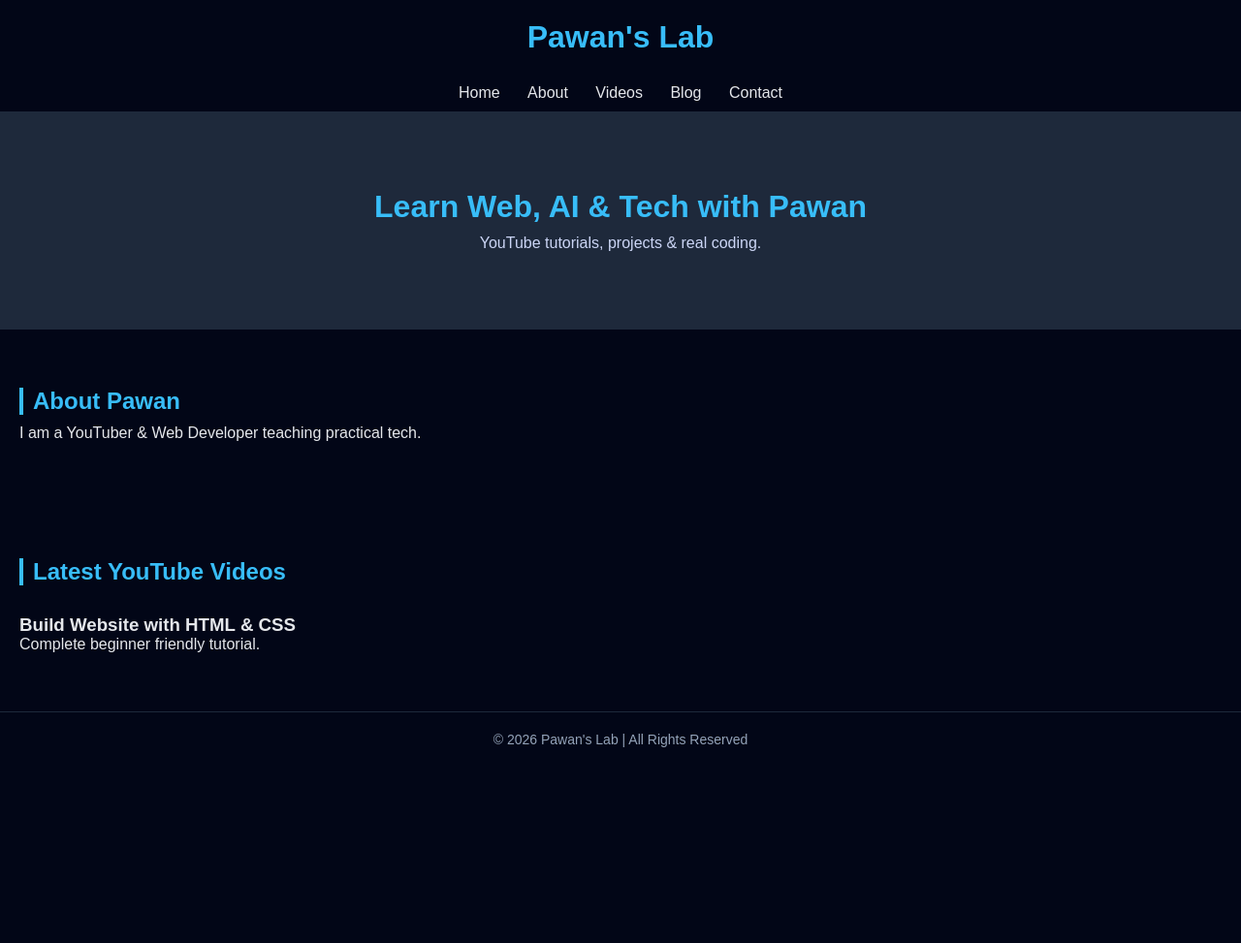
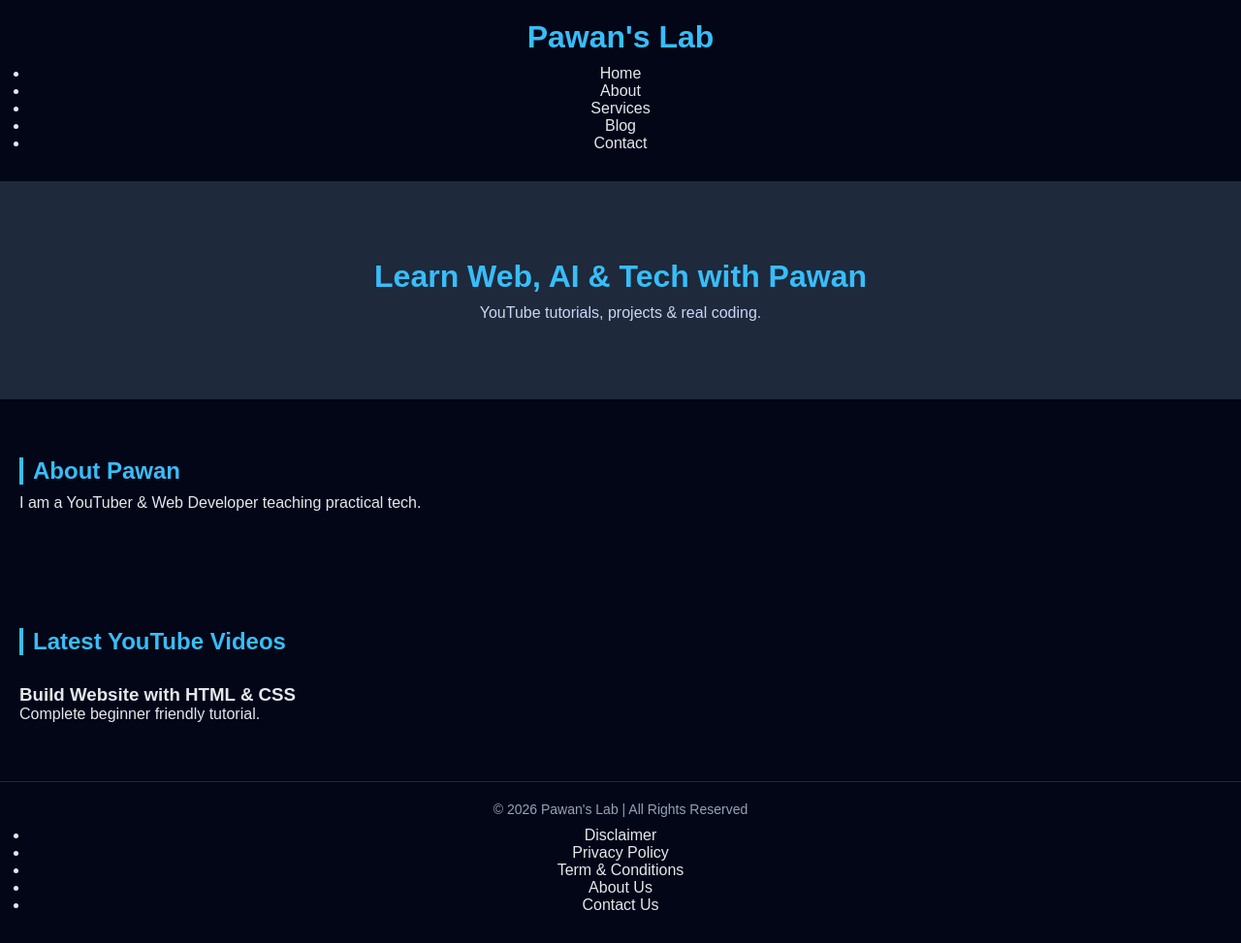
Before and after one commit to pawansinghgoraya/my-first-repository, a plain HTML site: page index.html in a window 1280 px wide. Shown: the whole page at 97% size. Before the commit the page ends 800 px from the top, so only its background shows below. Drawn offline with Linux system fonts and the light colour scheme; a script that the page names is missing.

Commit message:
Revise index.html with new navigation items
Updated navigation structure and added new links.

```diff
--- a/index.html
+++ b/index.html
@@ -12,15 +12,19 @@
 
 <header>
   <h1>Pawan's Lab</h1>
+
+  <nav>
+    <ul>
+      <li><a href="index.html">Home</a></li>
+      <li><a href="About.htm">About</a></li>
+      <li><a href="services.html">Services</a></li>
+      <li><a href="blog.html">Blog</a></li>
+      <li><a href="contact.html">Contact</a></li>
+    </ul>
+  </nav>
+
   </header>
 
-   <nav>
-   <a href="index.html">Home</a>
-    <a href="about.html">About</a>
-    <a href="videos.html">Videos</a>
-    <a href="blog.html">Blog</a>
-    <a href="contact.html">Contact</a>
-  </nav>
 <main>
 
   <section id="hero">
@@ -45,6 +49,19 @@
 
 <footer>
   <p>© 2026 Pawan's Lab | All Rights Reserved</p>
+
+  <nav>
+    <ul>
+      <li><a href="Disclaimer">Disclaimer</a></li>
+      <li><a href="Privacy Policy">Privacy Policy</a></li>
+      <li><a href="Term & Conditions">Term & Conditions</a></li>
+      <li><a href="about Us">About Us</a></li>
+      <li><a href="contact Us.html">Contact Us</a></li>
+    </ul>
+  </nav>
+
+</footer>
+
 </footer>
 
 <script src="js/script.js"></script>
```
